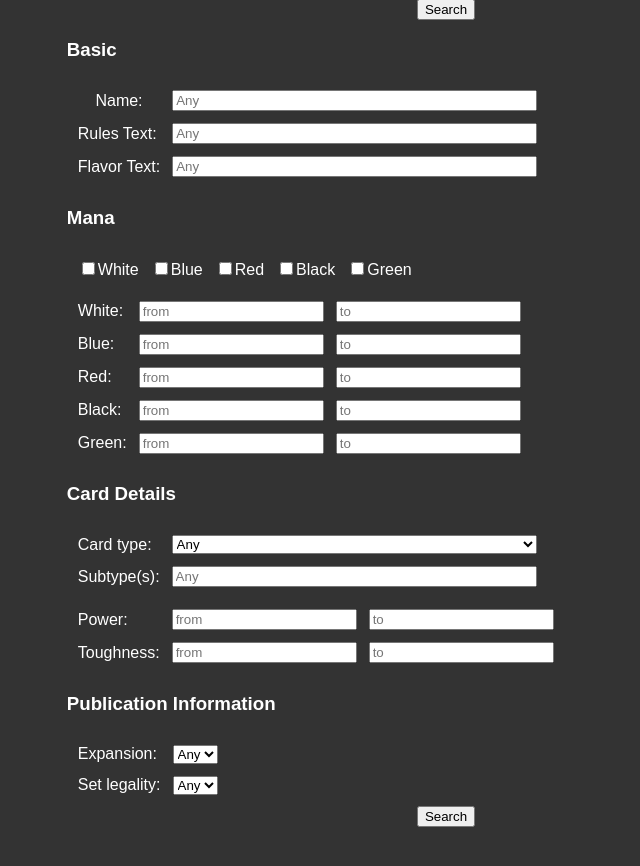
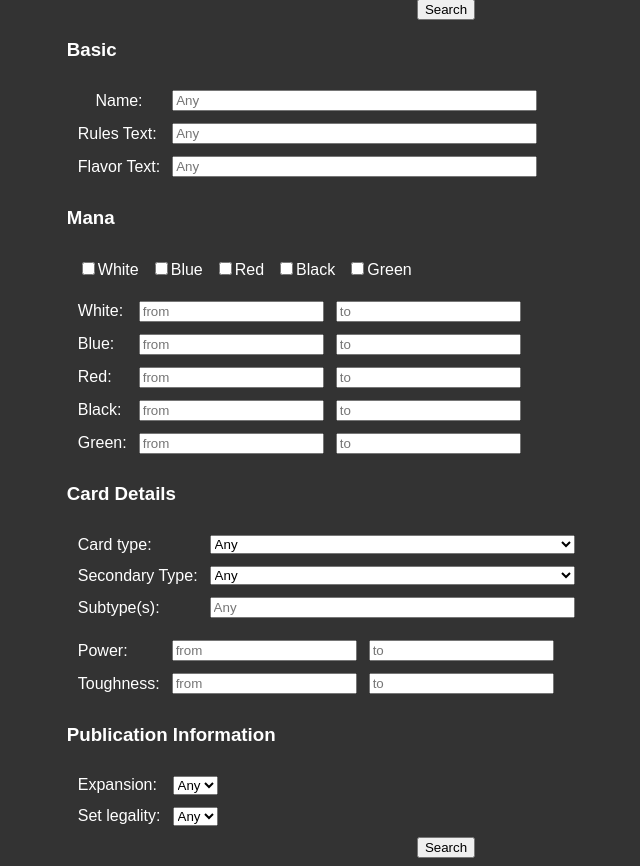
Before and after one commit to s-i-dunn-wsu/cs483_proj, a Python web app: template mtg_qe/site/templates/advanced.html in a window 1280 px wide. Shown: the part 166-1032 px from the top of the page, without its empty margins (194-834 px from the left). Before the commit the page ends 993 px from the top, so only its background shows below. Run offline with Jinja, Linux system fonts and the light colour scheme; the template is opened without the code that fills it, so the values that code supplies are empty.

Commit message:
Allow the user to select up to two types

```diff
--- a/mtg_qe/site/templates/advanced.html
+++ b/mtg_qe/site/templates/advanced.html
@@ -90,7 +90,15 @@
                     {% endfor %}
                 </select></td>
             </tr>
-
+            <tr>
+                    <td><div align="left">Secondary Type:</div></td>
+                    <td><select name="type" style="width:100%;">
+                        <option value="">Any</option>
+                        {% for type in type_list %}
+                        <option value="{{ type }}">{{ type }}</option>
+                        {% endfor %}
+                    </select></td>
+                </tr>
             <tr>
                 <td><div align="left">Subtype(s):</div></td>
                 <td><input class="searchbar" type="text" style="width:357px;" name="subtype" placeholder="Any"></td>
```
Also changed, not shown: mtg_qe/site/main.py (+7 -0 lines).
